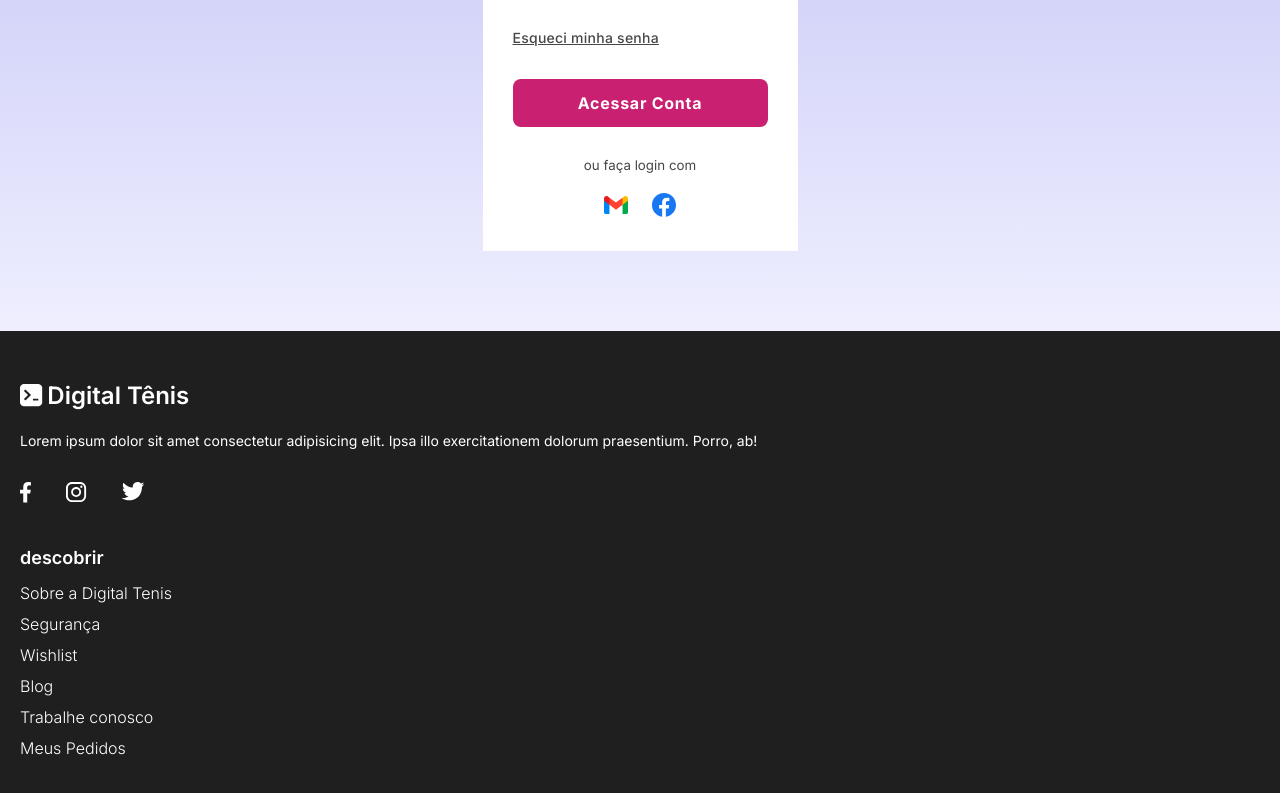
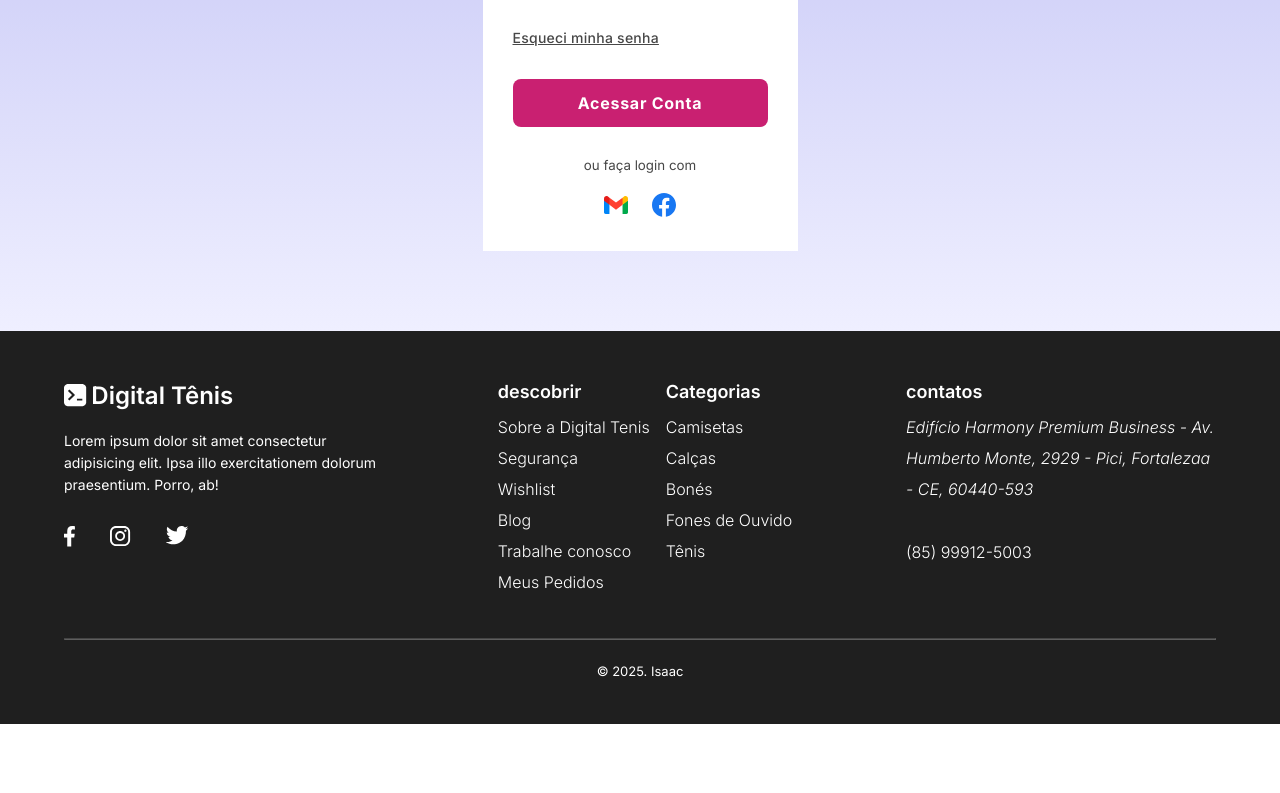
Before and after one commit to IsaacCastro-dev/digital-store, a plain HTML site: page index.html in a window 1280 px wide. Shown: the part 439-1232 px from the top of the page. After the commit the page ends 1163 px from the top, so only its background shows below. Drawn offline with Linux system fonts and the light colour scheme.

Commit message:
projeto Finalizado

```diff
--- a/index.html
+++ b/index.html
@@ -11,6 +11,7 @@
       rel="stylesheet"
       href="./style.css"
     />
+    <link rel="stylesheet" href="./responsive.css">
     <link
       rel="shortcut icon"
       href="./logo.svg"
@@ -63,6 +64,8 @@
       </form>
     </main>
     <footer>
+      <div class="box">
+      <div class="box-logo-social">
         <div class="logo">
           <img src="./logo-branca.svg" alt="logo" />
           <span>Digital Tênis</span>
@@ -79,6 +82,8 @@
             <img src="./twitter-branco.svg" alt="logo Twitter">
           </a>
         </div>
+      </div>
+      <div class="box-informacoes-contato">
         <div class="informacoes">
           <div class="descobrir">
             <h2>descobrir</h2>
@@ -89,9 +94,24 @@
             <a href="#">Trabalhe conosco</a>
             <a href="#">Meus Pedidos</a>
           </div>
-        <div class="categorias"></div>
+          <div class="categorias">
+            <h2>Categorias</h2>
+            <a href="#">Camisetas</a>
+            <a href="#">Calças</a>
+            <a href="#">Bonés</a>
+            <a href="#">Fones de Ouvido</a>
+            <a href="#">Tênis</a>
           </div>
           </div>
+        </div>
+        <div class="contatos">
+          <h2>contatos</h2>
+          <address>Edifício Harmony Premium Business - Av. Humberto Monte, 2929 - Pici, Fortalezaa - CE, 60440-593</address>
+          <a href="https://wa.me/558599125003" target="_blank">(85) 99912-5003</a>
+        </div>
+      </div>
+      <hr>
+      <small>&copy; 2025. Isaac</small>
     </footer>
   </body>
 </html>
--- /dev/null
+++ b/responsive.css
@@ -0,0 +1,42 @@
+
+@media (width >=480px) {
+    footer {
+        padding: 3.125rem 10% 2.8125rem;
+        .informacoes {
+            justify-content: space-between;
+        }
+    }
+}
+
+
+@media (width >= 768) {
+
+    .box-informacoes-contato {
+        display: flex;
+        justify-content: space-between;
+        gap: 1rem;
+
+        div {
+            width: 100%;
+        }
+    }
+}
+
+@media (width >=1024px) {
+    footer {
+        padding: 3.125rem 5% 2.8125rem;
+
+         h2 {
+        color: var(--corBranca);
+        font-size: 1.125rem;
+        font-weight: 600;
+        margin-bottom: .625rem;
+      }
+
+
+    .box {
+        display: flex;
+        justify-content: space-between;
+    }
+ }
+}
--- a/style.css
+++ b/style.css
@@ -169,6 +169,7 @@ footer {
     font-size: .875rem;
     color: var(--corBranca);
     line-height: 1.375rem;
+    max-width: 20rem;
   }
 
   .social {
@@ -178,8 +179,11 @@ footer {
   }
 
   .informacoes {
+    display: flex;
+    gap: 1rem;
+    margin-bottom: 2.5rem;
 
-    .descobrir {
+    .descobrir, .categorias {
       display: flex;
       flex-direction: column;
 
@@ -198,4 +202,32 @@ footer {
       }
     }
   }
+
+  .contatos {
+    margin-bottom: 2.5rem;
+    max-width: 19.375rem;
+
+address {
+  margin-bottom: 2rem;
 }
+
+    address, a {
+      color: var(--corBranca);
+      text-decoration: none !important;
+      font-weight: 300;
+      line-height: 1.9375rem;
+     }
+  }
+
+  hr {
+    opacity: 30%;
+    margin-bottom: 1.4375rem;
+  }
+
+  small {
+    display: block;
+    font-size: .8125rem;
+    color: var(--corBranca);
+    text-align: center;
+  }
+}
```
Lines whose indentation alone changed are shown as unchanged.
